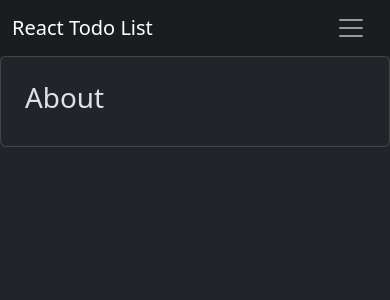
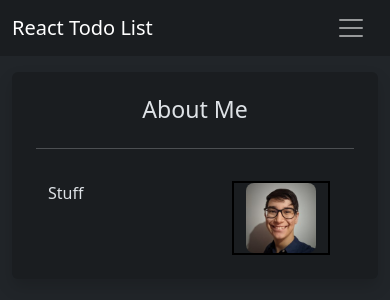
Before and after one commit to davidbasilefilho/react-todo-list, a React (Vite) app: page /react-todo-list/about in a window 390 px wide. Shown: the top 300 px of the page. Built offline with nearby package versions, Linux system fonts and the light colour scheme.

Commit message:
i want to test if it's working correctly on mobile

```diff
--- a/src/AboutPage.jsx
+++ b/src/AboutPage.jsx
@@ -1,11 +1,25 @@
-import { Card } from "react-bootstrap";
+import { Card, Container, Row, Col } from "react-bootstrap";
+import selfie from "./img/selfie.jpeg";
 
 export function AboutPage() {
     return (
         <>
-            <Card className="p-4">
-                <h1>About</h1>
-            </Card>
+            <h3 className="text-center">About Me</h3>
+
+            <hr />
+
+            <Container as={Row} className="mt-3">
+                <Col md={10} xs={8} className="text-justify">
+                    Stuff
+                </Col>
+                <Col md={2} xs={4} style={{ border: "2px solid black" }}>
+                    <img
+                        src={selfie}
+                        alt="A photo of me"
+                        className="img-fluid rounded-3 float-end"
+                    />
+                </Col>
+            </Container>
         </>
     );
 }
--- a/src/App.jsx
+++ b/src/App.jsx
@@ -58,6 +58,8 @@ export default function App() {
     return (
         <>
             <MainNavbar></MainNavbar>
+            <Container className="my-3">
+                <Card className="shadow bg-dark-subtle border-0 p-4">
                     <Routes>
                         <Route
                             path="/react-todo-list/"
@@ -73,6 +75,8 @@ export default function App() {
                         <Route path="/react-todo-list/about/" element={<AboutPage />} />
                         <Route path="*" element={<NotFound />} />
                     </Routes>
+                </Card>
+            </Container>
         </>
     );
 }
--- a/src/TodosPage.jsx
+++ b/src/TodosPage.jsx
@@ -4,16 +4,14 @@ import { TodoForm } from "./components/TodoForm";
 
 export function TodosPage({ todos, addTodo, toggleTodo, deleteTodo }) {
     return (
-        <Container className="my-3">
-            <Card className="shadow bg-dark-subtle border-0 p-3">
-                <h2 className="text-center mb-4">React Todo List</h2>
+        <>
+            <h2 className="text-center mb-4">React Todo List</h2>
 
-                <TodoForm onSubmit={addTodo}></TodoForm>
+            <TodoForm onSubmit={addTodo}></TodoForm>
 
-                <hr className="my-4" />
+            <hr className="my-4" />
 
-                <TodoList todos={todos} toggleTodo={toggleTodo} deleteTodo={deleteTodo}></TodoList>
-            </Card>
-        </Container>
+            <TodoList todos={todos} toggleTodo={toggleTodo} deleteTodo={deleteTodo}></TodoList>
+        </>
     );
 }
```
Also changed, not shown: src/img/selfie.jpeg (added). Lines whose indentation alone changed are shown as unchanged.
